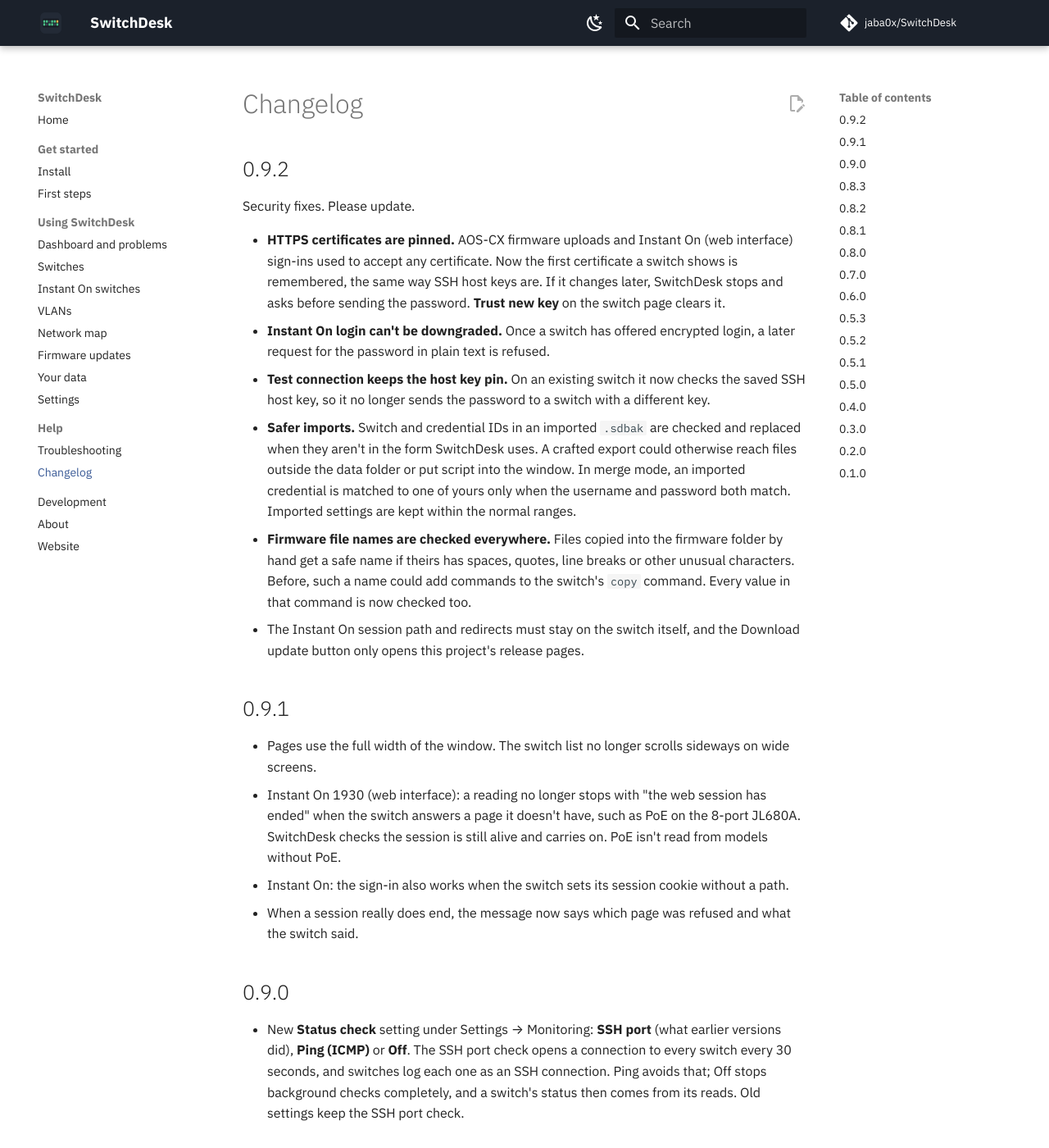
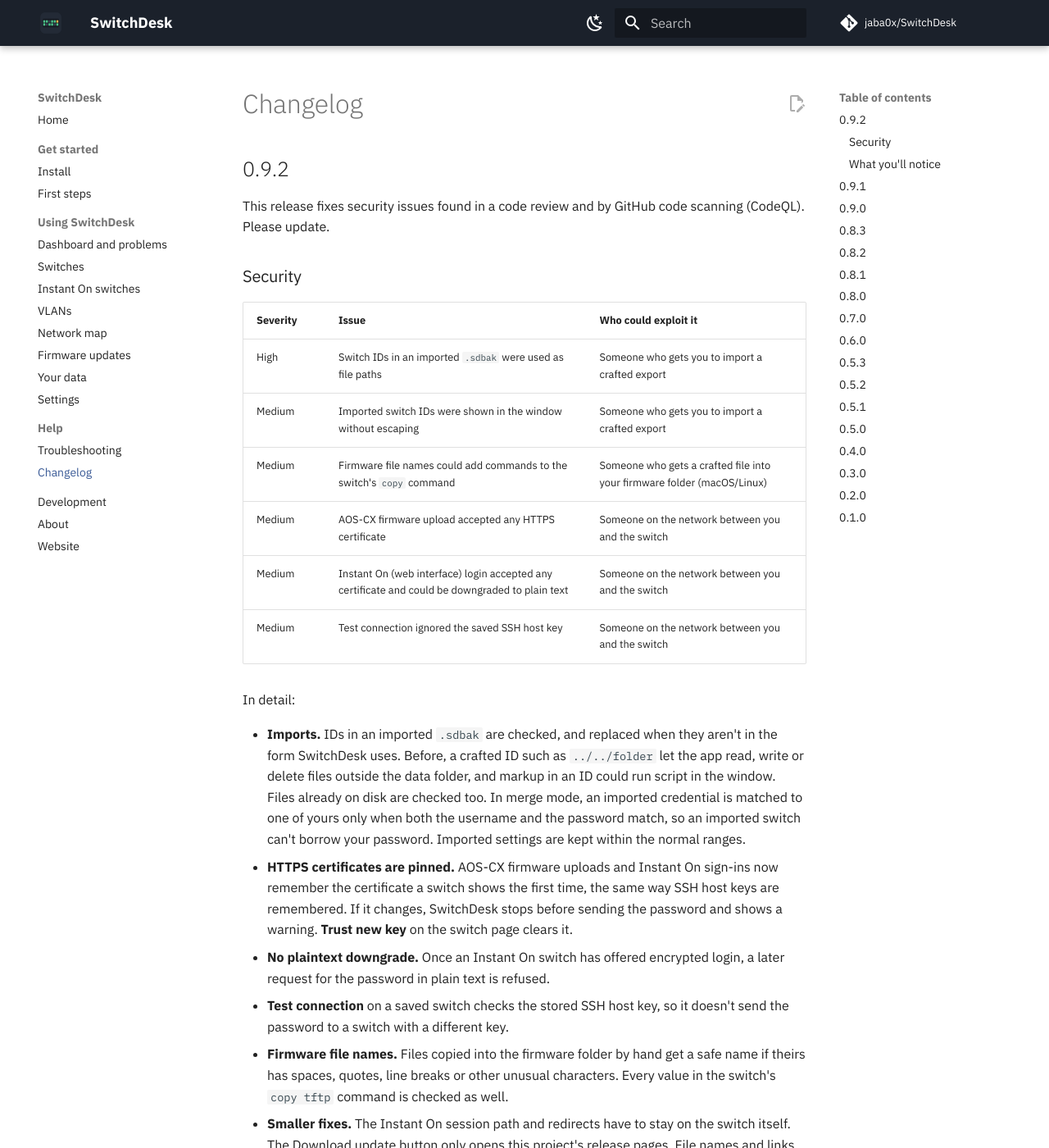
Before and after one commit to ArneNaessens/SwitchDesk, an MkDocs documentation site: the page built from docs/changelog.md, in a window 1280 px wide and 1400 px high. Shown: the whole window at 82% size. Built offline with MkDocs 1.6.1 and Material for MkDocs 9.7.7, drawn with Linux system fonts in a browser that asks for light colours; comment, search, counter and statistics services are not loaded; some of the changed text lies outside the part shown.

Commit message:
Changelog: security section for 0.9.2; release notes include the changelog

```diff
--- a/docs/changelog.md
+++ b/docs/changelog.md
@@ -2,14 +2,35 @@
 
 ## 0.9.2
 
-Security fixes. Please update.
+This release fixes security issues found in a code review and by GitHub code scanning (CodeQL). Please update.
 
-- **HTTPS certificates are pinned.** AOS-CX firmware uploads and Instant On (web interface) sign-ins used to accept any certificate. Now the first certificate a switch shows is remembered, the same way SSH host keys are. If it changes later, SwitchDesk stops and asks before sending the password. **Trust new key** on the switch page clears it.
-- **Instant On login can't be downgraded.** Once a switch has offered encrypted login, a later request for the password in plain text is refused.
-- **Test connection keeps the host key pin.** On an existing switch it now checks the saved SSH host key, so it no longer sends the password to a switch with a different key.
-- **Safer imports.** Switch and credential IDs in an imported `.sdbak` are checked and replaced when they aren't in the form SwitchDesk uses. A crafted export could otherwise reach files outside the data folder or put script into the window. In merge mode, an imported credential is matched to one of yours only when the username and password both match. Imported settings are kept within the normal ranges.
-- **Firmware file names are checked everywhere.** Files copied into the firmware folder by hand get a safe name if theirs has spaces, quotes, line breaks or other unusual characters. Before, such a name could add commands to the switch's `copy` command. Every value in that command is now checked too.
-- The Instant On session path and redirects must stay on the switch itself, and the Download update button only opens this project's release pages.
+### Security
+
+| Severity | Issue | Who could exploit it |
+|---|---|---|
+| High | Switch IDs in an imported `.sdbak` were used as file paths | Someone who gets you to import a crafted export |
+| Medium | Imported switch IDs were shown in the window without escaping | Someone who gets you to import a crafted export |
+| Medium | Firmware file names could add commands to the switch's `copy` command | Someone who gets a crafted file into your firmware folder (macOS/Linux) |
+| Medium | AOS-CX firmware upload accepted any HTTPS certificate | Someone on the network between you and the switch |
+| Medium | Instant On (web interface) login accepted any certificate and could be downgraded to plain text | Someone on the network between you and the switch |
+| Medium | Test connection ignored the saved SSH host key | Someone on the network between you and the switch |
+
+In detail:
+
+- **Imports.** IDs in an imported `.sdbak` are checked, and replaced when they aren't in the form SwitchDesk uses. Before, a crafted ID such as `../../folder` let the app read, write or delete files outside the data folder, and markup in an ID could run script in the window. Files already on disk are checked too. In merge mode, an imported credential is matched to one of yours only when both the username and the password match, so an imported switch can't borrow your password. Imported settings are kept within the normal ranges.
+- **HTTPS certificates are pinned.** AOS-CX firmware uploads and Instant On sign-ins now remember the certificate a switch shows the first time, the same way SSH host keys are remembered. If it changes, SwitchDesk stops before sending the password and shows a warning. **Trust new key** on the switch page clears it.
+- **No plaintext downgrade.** Once an Instant On switch has offered encrypted login, a later request for the password in plain text is refused.
+- **Test connection** on a saved switch checks the stored SSH host key, so it doesn't send the password to a switch with a different key.
+- **Firmware file names.** Files copied into the firmware folder by hand get a safe name if theirs has spaces, quotes, line breaks or other unusual characters. Every value in the switch's `copy tftp` command is checked as well.
+- **Smaller fixes.** The Instant On session path and redirects have to stay on the switch itself. The Download update button only opens this project's release pages. File names and links no longer go into inline JavaScript in the window.
+
+### What you'll notice
+
+- After updating, each AOS-CX and Instant On switch learns its HTTPS certificate on its next connection. You don't need to do anything.
+- If a switch is later reset or replaced, its page shows "The switch's identity changed" until you click **Trust new key**.
+- A firmware image you copied in by hand with an unusual name may now show up under a slightly different name.
+
+To report a security problem, see [SECURITY.md](https://github.com/jaba0x/SwitchDesk/blob/main/SECURITY.md).
 
 ## 0.9.1
 
```
Also changed, not shown: 1 other file.
